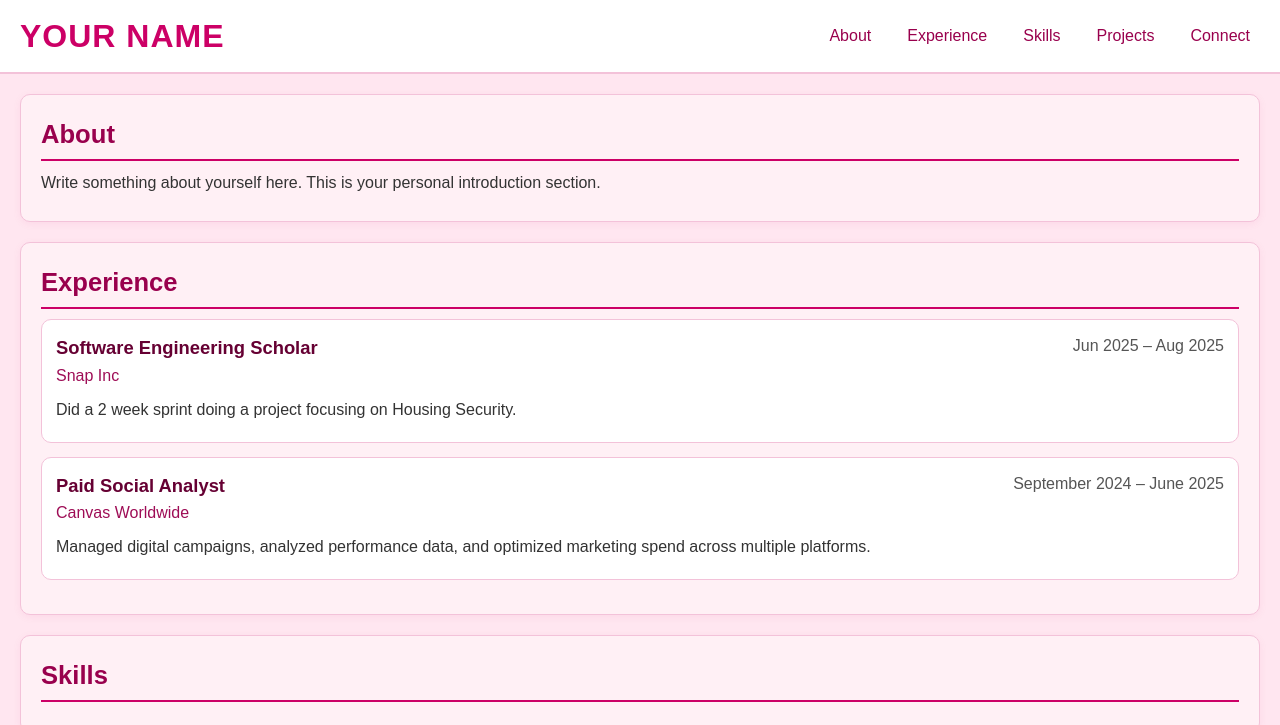
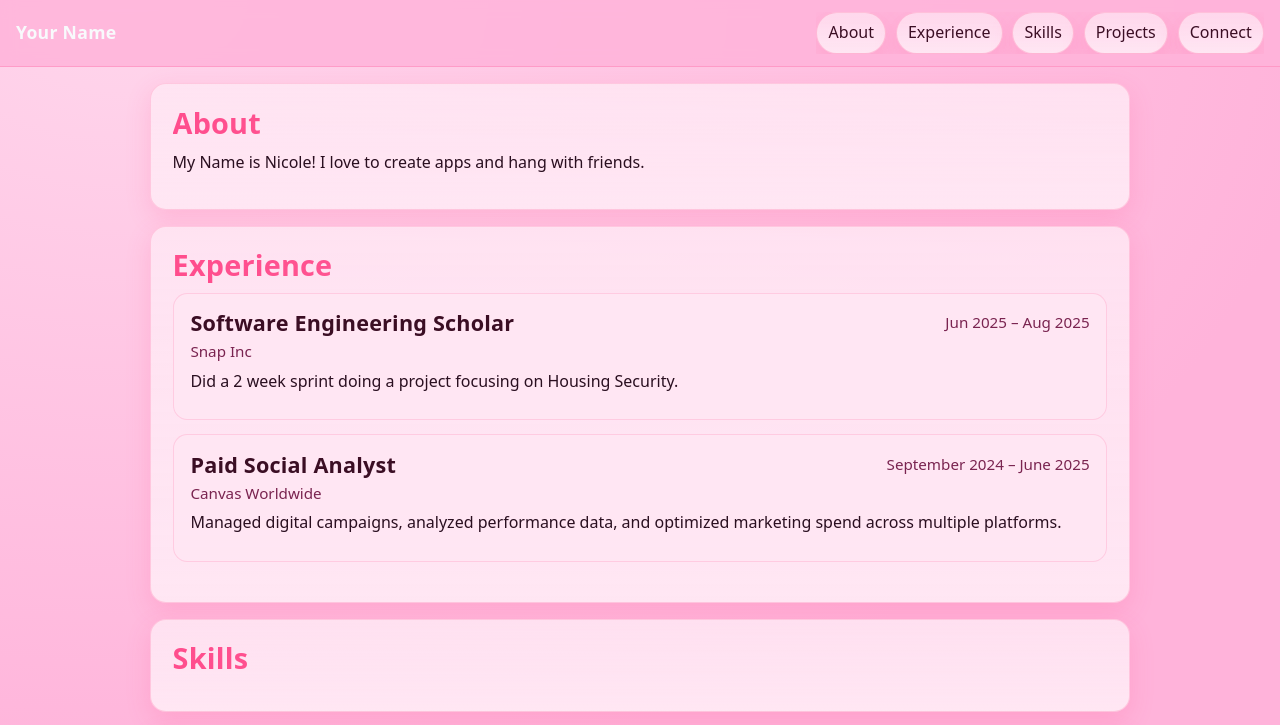
Before and after one commit to nicolevpastor/nicole-pastor-luna, a plain HTML site: page index.html in a window 1280 px wide. Shown: the top 725 px of the page. Drawn offline with Linux system fonts and the light colour scheme; files that its build step writes are made by us from their sources.

Commit message:
responsiveness added

```diff
--- a/css/index.css
+++ b/css/index.css
@@ -1,130 +1,251 @@
-/* ===== RESET / BASE ===== */
-* { box-sizing: border-box; }
-html, body { margin: 0; padding: 0; }
-body {
-  background: #ffe6f0;           /* light pink */
-  color: #333;
-  font-family: Arial, Helvetica, sans-serif;
-  line-height: 1.5;
+
+:root{
+--bg: #ffb3da;        /* pink base */
+  --bg-2:#ffd6ec;       /* lighter pink for gradient start */
+  --card:#ffe6f3;       /* card surface */
+  --muted:#7a2450;      /* muted plum text */
+  --text:#2a0f20;       /* dark text for contrast on light bg */
+  --accent:#ff4d8d;     /* hot pink accent */
+  --accent-2:#ff74a6;   /* lighter accent */
+  --ring:#ff9ac2;       /* focus ring */
+  --shadow: 0 8px 24px rgba(255, 77, 141, .18);
 }
 
-/* ===== TYPOGRAPHY ===== */
-h1 {
-  font-size: 2rem;
-  font-weight: 800;
-  color: #cc0066;
+*,
+*::before,
+*::after { box-sizing: border-box; }
+
+html, body {
   margin: 0;
-  text-transform: uppercase;
-  letter-spacing: 2px;
-}
-h2 {
-  font-size: 1.6rem;
-  color: #99004d;
-  margin: 0 0 10px;
-  border-bottom: 2px solid #cc0066;
-  padding-bottom: 6px;
-}
-h3.role { margin: 0; font-size: 1.15rem; color: #660033; }
-p { margin: 0.35rem 0; }
-
-/* ===== LINKS ===== */
-a { color: #0b63b6; }
-a:hover, a:focus { color: #053e73; }
-
-#About, #Experience, #Skills, #Projects, #Connect {
-  padding: 20px;
-  margin: 20px;
-  background-color: #fff0f5;
-  border-radius: 10px;
-  border: 1px solid #f3c2d9;
-  box-shadow: 0 2px 8px rgba(204, 0, 102, 0.06);
+  padding: 0;
+  background: radial-gradient(1200px 800px at 10% 0%, #ffd6ec, #ffb3da);
+  color: var(--text);
+  font-family: ui-sans-serif, system-ui, -apple-system, Segoe UI, Inter, Roboto, "Helvetica Neue", Arial, "Noto Sans", "Apple Color Emoji", "Segoe UI Emoji";
+  line-height: 1.6;
 }
 
-#About, #Experience, #Skills, #Projects, #Connect { scroll-margin-top: 84px; }
-
+/* Skip link for accessibility */
 .skip-link {
-  position: absolute; left: -9999px; top: 0;
+  position: absolute;
+  left: -9999px;
+  top: auto;
+  width: 1px;
+  height: 1px;
+  overflow: hidden;
 }
 .skip-link:focus {
-  left: 12px; top: 8px;
-  background: #ffffff; color: #000;
-  padding: 8px 12px; border-radius: 6px;
-  border: 1px solid #999;
+  position: fixed;
+  left: 1rem;
+  top: 1rem;
+  width: auto;
+  height: auto;
+  padding: .6rem .8rem;
+  background: #000;
+  color: #fff;
+  border-radius: .5rem;
+  outline: 3px solid var(--ring);
 }
 
-/* ===== NAVBAR ===== */
+/* -----------------------------
+   Navigation (mobile)
+   ----------------------------- */
 .site-nav {
-  position: sticky; top: 0; z-index: 1000;
-  background: #ffffff;
-  border-bottom: 2px solid #f3c2d9;
-  display: flex; align-items: center; justify-content: space-between;
-  gap: 16px; padding: 12px 20px;
+  position: sticky;
+  top: 0;
+  z-index: 50;
+  display: flex;
+  align-items: center;
+  justify-content: space-between;
+  gap: .75rem;
+  padding: .75rem 1rem;
+  backdrop-filter: blur(8px);
+  background: color-mix(in oklab, var(--bg) 85%, transparent);
+  border-bottom: 1px solid color-mix(in oklab, var(--accent) 25%, transparent);
 }
-.site-nav .logo a {
+
+.logo {
+  font-size: 1.1rem;
+  margin: 0;
+  line-height: 1;
+}
+.logo a {
+  color: #f8fafc;
   text-decoration: none;
-  color: #cc0066;
-  letter-spacing: 1px;
+  font-weight: 800;
+  letter-spacing: .3px;
 }
+
 .nav-links {
-  list-style: none; display: flex; gap: 16px; margin: 0; padding: 0;
+  margin: 0;
+  padding: 0;
+  list-style: none;
+  display: flex;
+  gap: .35rem;
+  overflow-x: auto;
+  scrollbar-width: none;
 }
-.nav-links a {
+.nav-links li a {
   display: inline-block;
+  padding: .45rem .7rem;
+  border-radius: 999px;
+  border: 1px solid color-mix(in oklab, var(--accent) 25%, transparent);
+  background: linear-gradient(180deg, color-mix(in oklab, var(--card) 70%, transparent), var(--card));
+  color:  #3b0e24;
   text-decoration: none;
-  color: #99004d;
-  padding: 8px 10px;
-  border-radius: 8px;
-  transition: background .18s ease, transform .06s ease;
+  box-shadow: var(--shadow);
+  white-space: nowrap;
 }
-.nav-links a:hover, .nav-links a:focus {
-  background: #ffe6f0;
+.nav-links li a:hover {
+  border-color: var(--accent);
   transform: translateY(-1px);
 }
 
-/* ===== EXPERIENCE (Flex rows + columns) ===== */
-.experience-item {
-  background: #fff;
-  border: 1px solid #f3c2d9;
-  border-radius: 10px;
-  padding: 14px;
-  margin-bottom: 14px;
-}
-.experience-row {
-  display: flex; align-items: flex-start; justify-content: space-between;
-  gap: 16px; flex-wrap: wrap;
-}
-.role-company { display: flex; flex-direction: column; gap: 2px; min-width: 220px; }
-.company { color: #99004d; opacity: .95; margin: 0; }
-.dates { color: #555; white-space: nowrap; margin: 0; }
-.description { margin-top: 10px; }
-
-/* ===== PROJECTS ===== */
-#Projects ul {
-  list-style: none; padding: 0; margin: 0;
-  display: grid; grid-template-columns: 1fr; gap: 12px;
-}
-#Projects li {
-  background: #fff; border: 1px solid #f3c2d9; border-radius: 10px; padding: 12px;
+/* -----------------------------
+   Sections (cards)
+   ----------------------------- */
+section {
+  width: min(100%, 980px);
+  margin: 1rem auto;
+  padding: 1rem;
+  background: linear-gradient(180deg, color-mix(in oklab, var(--card) 85%, transparent), var(--card));
+  border: 1px solid color-mix(in oklab, var(--accent) 20%, transparent);
+  border-radius: 1rem;
+  box-shadow: var(--shadow);
 }
 
+h1, h2, h3 {
+  margin: 0 0 .6rem 0;
+  font-weight: 700;
+  line-height: 1.2;
+  letter-spacing: .2px;
+  color: #3b0e24;
+}
+h1 { font-size: clamp(1.8rem, 4vw, 2.2rem); }
+h2 { font-size: clamp(1.25rem, 3.6vw, 1.5rem); }
+h3 { font-size: clamp(1.05rem, 3.2vw, 1.25rem); }
+
+p { margin: 0 0 .5rem 0; color: var(--text); }
+
+/* -----------------------------
+   Experience items
+   ----------------------------- */
+.experience-item {
+  padding: .9rem;
+  border-radius: .9rem;
+  border: 1px solid color-mix(in oklab, var(--accent) 18%, transparent);
+  background: color-mix(in oklab, var(--card) 92%, transparent);
+  margin-bottom: .9rem;
+}
+
+.experience-row {
+  display: grid;
+  grid-template-columns: 1fr;
+  gap: .35rem;
+  align-items: start;
+  margin-bottom: .35rem;
+}
+
+.role-company .role { margin: 0; }
+.role-company .company {
+  margin: .15rem 0 0;
+  color: var(--muted);
+  font-size: .95rem;
+}
+.dates {
+  margin: 0;
+  color: var(--muted);
+  font-size: .95rem;
+}
+
+/* -----------------------------
+   Projects list
+   ----------------------------- */
+#project-list {
+  list-style: none;
+  margin: 0;
+  padding: 0;
+  display: grid;
+  gap: .7rem;
+}
+#project-list li {
+  padding: .7rem .9rem;
+  border: 1px solid color-mix(in oklab, var(--accent) 16%, transparent);
+  border-radius: .75rem;
+  background: color-mix(in oklab, var(--card) 92%, transparent);
+}
+
+/* -----------------------------
+   Social links
+   ----------------------------- */
 .social-links {
-  display: flex; flex-wrap: wrap; gap: 12px; align-items: center;
+  display: flex;
+  gap: .6rem;
+  flex-wrap: wrap;
 }
 .social-links a {
-  text-decoration: none; font-weight: 600;
-  padding: 10px 14px; border-radius: 999px;
-  border: 1px solid #f3c2d9; background: #ffffff; color: #99004d;
-  transition: background .18s ease, box-shadow .18s ease;
+  display: inline-flex;
+  align-items: center;
+  padding: .55rem .85rem;
+  border-radius: .75rem;
+  background: linear-gradient(180deg, var(--accent), var(--accent-2));
+  color: #06202a;
+  font-weight: 700;
+  text-decoration: none;
+  box-shadow: 0 8px 18px color-mix(in oklab, var(--accent) 35%, transparent);
 }
-.social-links a:hover, .social-links a:focus {
-  background: #ffe6f0;
-  box-shadow: 0 2px 6px rgba(153, 0, 77, 0.15);
+.social-links a:hover {
+  filter: brightness(1.05);
+  transform: translateY(-1px);
 }
 
-@media (max-width: 720px) {
-  h1 { font-size: 1.6rem; }
-  .site-nav { flex-wrap: wrap; gap: 10px; }
-  .experience-row { flex-direction: column; align-items: flex-start; }
-  .dates { white-space: normal; }
-  #Projects ul { grid-template-columns: 1fr; }
+/* Focus styles & reduced motion */
+:focus-visible {
+  outline: 3px solid var(--ring);
+  outline-offset: 2px;
+  border-radius: .5rem;
 }
+@media (prefers-reduced-motion: reduce) {
+  * { transition: none !important; animation: none !important; }
+}
+
+
+@media (min-width: 768px) {
+
+  /* HEADERS (element 1: size + gradient) */
+  h2 {
+    font-size: clamp(1.4rem, 3vw, 1.8rem);
+    background: linear-gradient(90deg, var(--accent), var(--accent-2));
+    -webkit-background-clip: text; background-clip: text;
+    color: transparent;
+  }
+  h3 { font-size: clamp(1.15rem, 2.6vw, 1.35rem); }
+
+  /* NAV (element 2: layout + gap) */
+  .nav-links {
+    justify-content: center;
+    gap: .6rem;
+  }
+
+  /* SECTION (element 3: padding + background) */
+  section {
+    padding: 1.35rem 1.35rem 1.6rem;
+    background: linear-gradient(180deg, color-mix(in oklab, var(--card) 88%, transparent), var(--card));
+  }
+
+  /* EXPERIENCE (element 4: grid + padding) */
+  .experience-row {
+    grid-template-columns: 1fr auto;
+    gap: .6rem 1rem;
+  }
+  .experience-item { padding: 1.05rem; }
+
+  /* PROJECT LIST (element 5: spacing + font) */
+  #project-list { gap: .9rem; }
+  #project-list li { font-size: 1rem; padding: .85rem 1.05rem; }
+
+  /* SOCIAL LINKS (element 6: size + shadow) */
+  .social-links a {
+    padding: .65rem 1rem;
+    box-shadow: 0 10px 22px color-mix(in oklab, var(--accent) 45%, transparent);
+  }
+}
--- a/index.html
+++ b/index.html
@@ -4,7 +4,7 @@
   <meta charset="UTF-8" />
   <meta name="viewport" content="width=device-width, initial-scale=1.0"/>
   <title>My Portfolio</title>
-  <link rel="stylesheet" href="index.css" />
+  <link rel="stylesheet" href="./css/index.css" />
 </head>
 <body>
   <a class="skip-link" href="#About">Skip to content</a>
@@ -23,7 +23,8 @@
   <!-- About Section -->
   <section id="About">
     <h2>About</h2>
-    <p>Write something about yourself here. This is your personal introduction section.</p>
+    <p>My Name is Nicole! I love to create apps and hang with friends.
+    </p>
   </section>
 
   <!-- Experience Section -->
```
